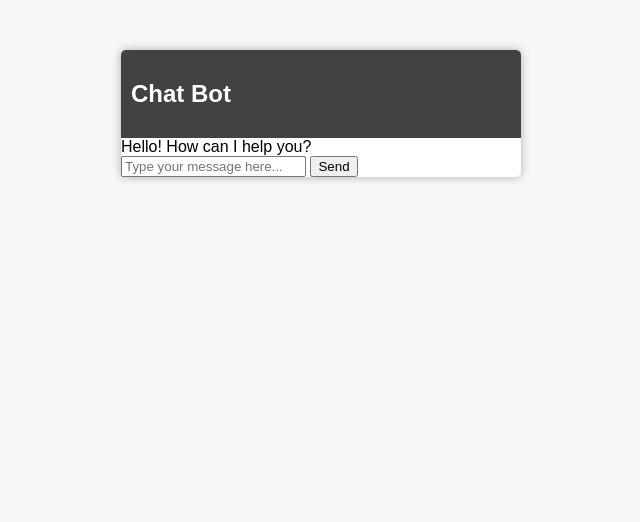
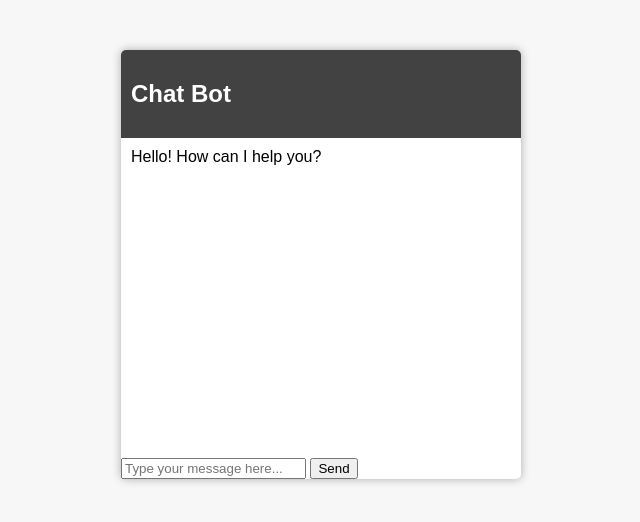
Before and after one commit to AmirTaki/Chat-Box, a plain HTML site: page index.html in a window 1280 px wide. Shown: the whole page, without its empty margins (319-959 px from the left). Drawn offline with Linux system fonts and the light colour scheme.

Commit message:
chat box styles

```diff
--- a/src/styles.css
+++ b/src/styles.css
@@ -19,3 +19,9 @@ body {
     border-top-right-radius: 5px;
 
 }
+
+.chat-box {
+    height : 300px;
+    overflow-y:scroll;
+    padding: 10px
+}
```
